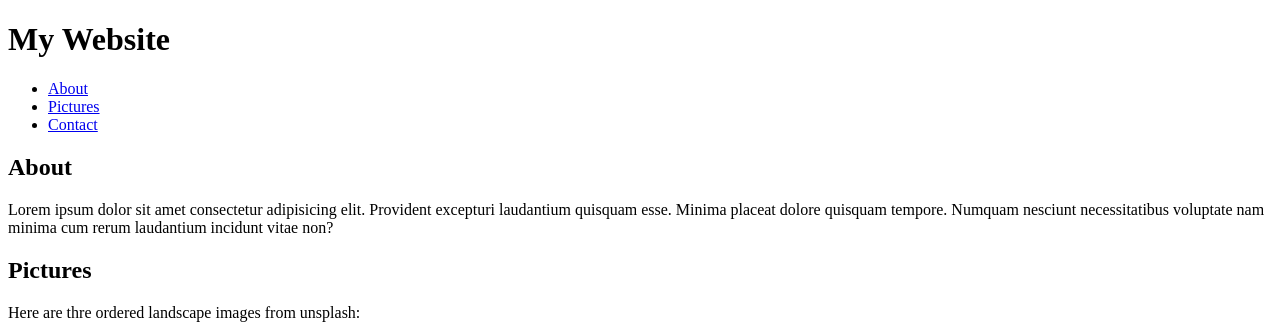
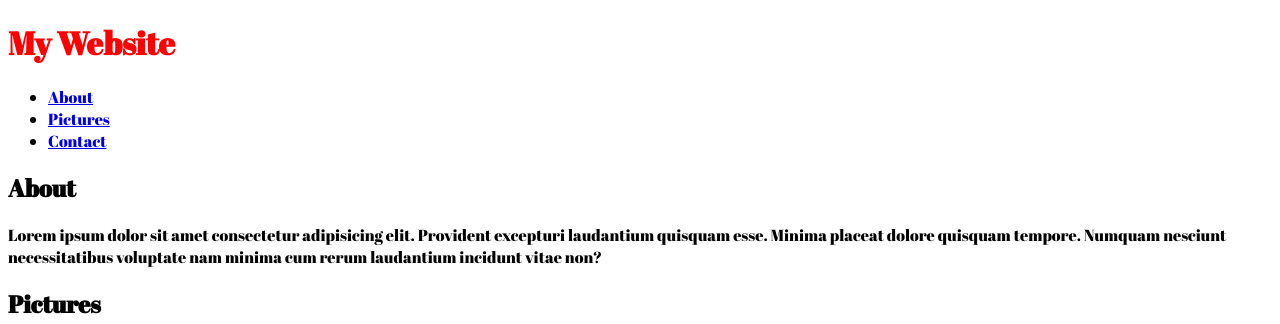
Before and after one commit to bncdng/html-task, a plain HTML site: page index.html in a window 1280 px wide. Shown: the top 324 px of the page. Drawn offline with Linux system fonts and the light colour scheme.

Commit message:
added font

```diff
--- a/index.html
+++ b/index.html
@@ -4,6 +4,8 @@
 <head>
     <meta charset="UTF-8">
     <meta name="viewport" content="width=device-width, initial-scale=1.0">
+    <link rel="stylesheet" href="style.css">
+    <link rel="stylesheet" href="fonts/abril-fatface-v23-latin-regular.woff2">
     <title>Document</title>
 </head>
 
--- /dev/null
+++ b/style.css
@@ -0,0 +1,17 @@
+
+/* abril-fatface-regular - latin */
+@font-face {
+    font-display: swap; /* Check https://developer.mozilla.org/en-US/docs/Web/CSS/@font-face/font-display for other options. */
+    font-family: 'Abril Fatface';
+    font-style: normal;
+    font-weight: 400;
+    src: url('../fonts/abril-fatface-v23-latin-regular.woff2') format('woff2'); /* Chrome 36+, Opera 23+, Firefox 39+, Safari 12+, iOS 10+ */
+  }
+
+h1 {
+    color: red;
+}
+
+body {
+    font-family: 'Abril Fatface';
+}
```
Also changed, not shown: fonts/abril-fatface-v23-latin-regular.woff2 (added), 2 other files.
